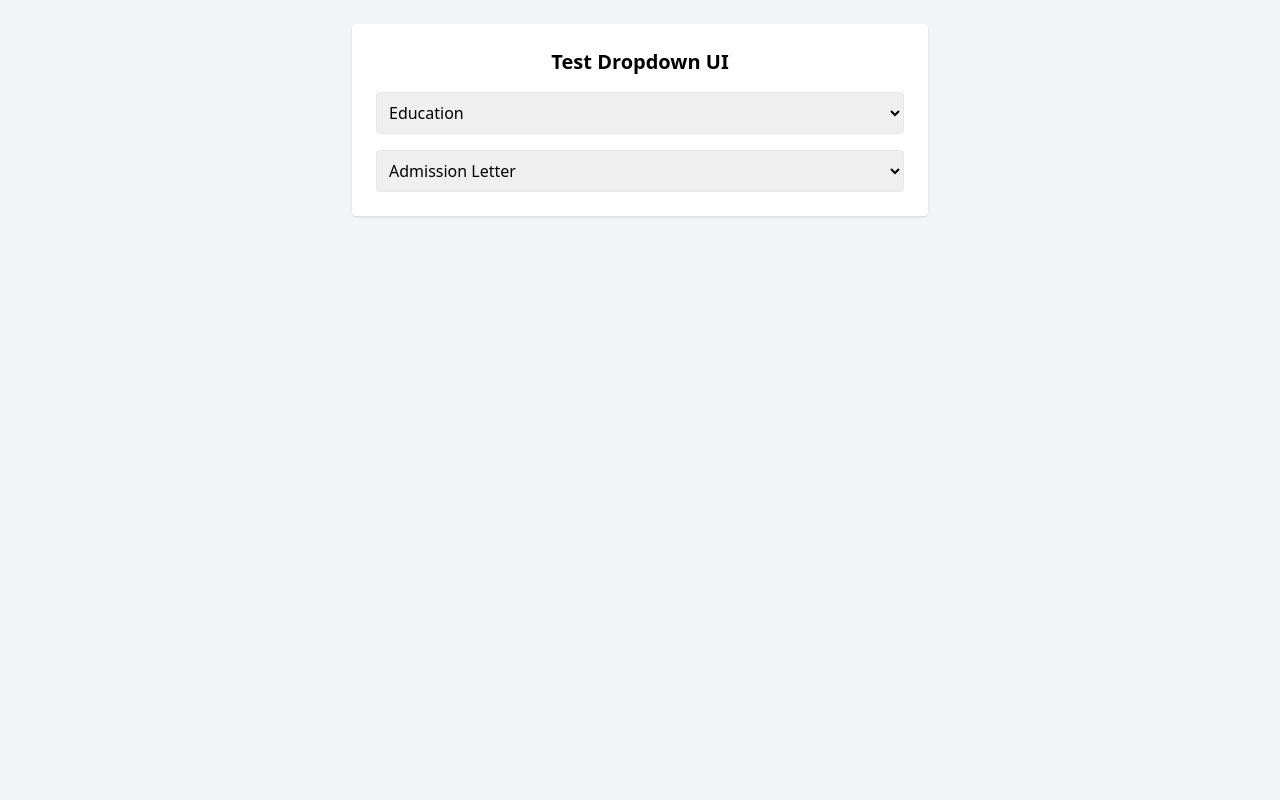
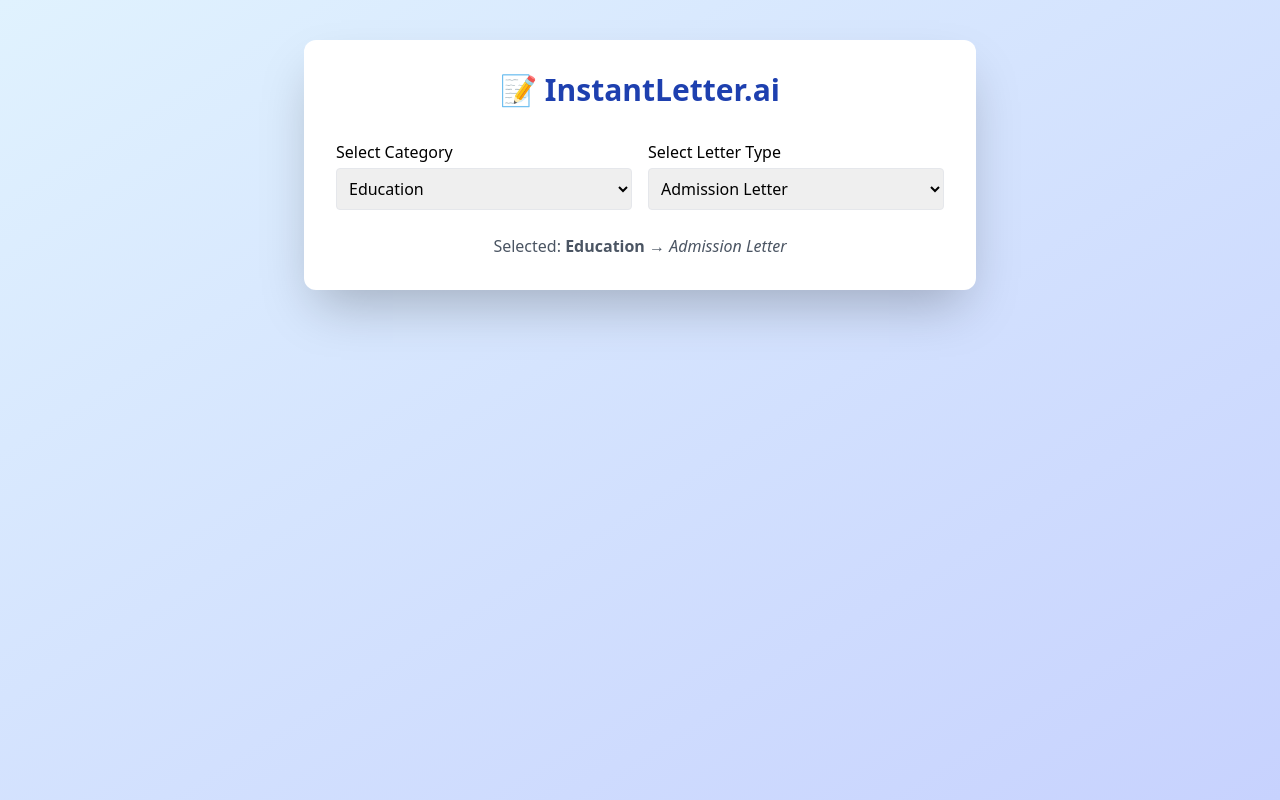
Before and after one commit to uzair-dev123/instantletter-ai-v1, a React (Vite) app: page / in a window 1280 px wide. Built offline with nearby package versions, Linux system fonts and the light colour scheme.

Commit message:
Update App.jsx

```diff
--- a/src/App.jsx
+++ b/src/App.jsx
@@ -1,43 +1,60 @@
+// File: src/App.jsx
+
 import React, { useState } from 'react';
 
 export default function App() {
   const categories = {
-    Education: ['Admission Letter', 'Recommendation Letter', 'Complaint Letter'],
+    Education: ['Admission Letter', 'Recommendation Letter', 'Complaint Letter', 'Letter for Hostile Student'],
     Employment: ['Job Application', 'Resignation Letter', 'Experience Certificate'],
-    Visa: ['Sponsor Letter', 'Cover Letter']
+    Visa: ['Sponsor Letter', 'Cover Letter'],
+    Legal: ['Affidavit', 'No Objection Certificate', 'Authorization Letter'],
+    Business: ['Proposal Letter', 'Complaint Letter', 'Thank You Letter'],
+    Financial: ['Bank Statement Request', 'Loan Application', 'Salary Certificate']
   };
 
   const [selectedCategory, setSelectedCategory] = useState('Education');
   const [selectedSubtype, setSelectedSubtype] = useState(categories['Education'][0]);
 
   return (
-    <div className="min-h-screen bg-gray-100 p-6">
-      <div className="max-w-xl mx-auto bg-white p-6 rounded shadow">
-        <h1 className="text-xl font-bold mb-4 text-center">Test Dropdown UI</h1>
+    <div className="min-h-screen bg-gradient-to-br from-sky-100 to-indigo-200 p-10">
+      <div className="max-w-2xl mx-auto bg-white p-8 rounded-xl shadow-2xl">
+        <h1 className="text-3xl font-bold text-center text-blue-800 mb-8">
+          📝 InstantLetter.ai
+        </h1>
 
-        <div className="grid grid-cols-1 gap-4">
+        <div className="grid grid-cols-1 md:grid-cols-2 gap-4">
+          <div>
+            <label className="block mb-1 font-medium">Select Category</label>
             <select
               value={selectedCategory}
               onChange={(e) => {
                 setSelectedCategory(e.target.value);
                 setSelectedSubtype(categories[e.target.value][0]);
               }}
-            className="border p-2 rounded"
+              className="border p-2 w-full rounded"
             >
               {Object.keys(categories).map((cat) => (
-              <option key={cat}>{cat}</option>
+                <option key={cat} value={cat}>{cat}</option>
               ))}
             </select>
+          </div>
 
+          <div>
+            <label className="block mb-1 font-medium">Select Letter Type</label>
             <select
               value={selectedSubtype}
               onChange={(e) => setSelectedSubtype(e.target.value)}
-            className="border p-2 rounded"
+              className="border p-2 w-full rounded"
             >
               {categories[selectedCategory].map((sub) => (
-              <option key={sub}>{sub}</option>
+                <option key={sub} value={sub}>{sub}</option>
               ))}
             </select>
+          </div>
+        </div>
+
+        <div className="mt-6 text-center text-gray-600">
+          Selected: <strong>{selectedCategory}</strong> → <em>{selectedSubtype}</em>
         </div>
       </div>
     </div>
```
Lines whose indentation alone changed are shown as unchanged.
